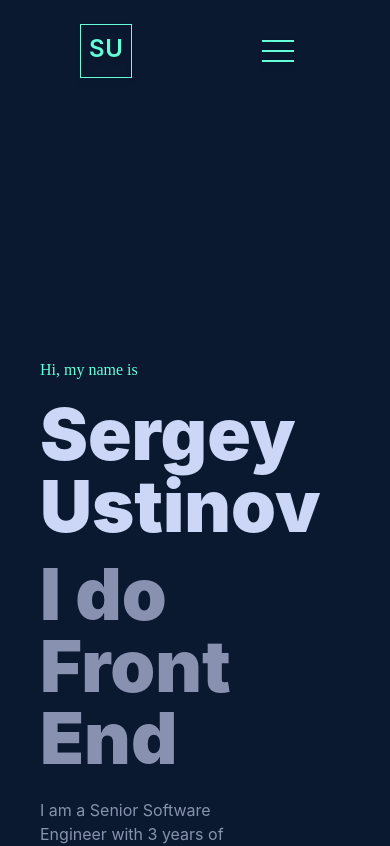
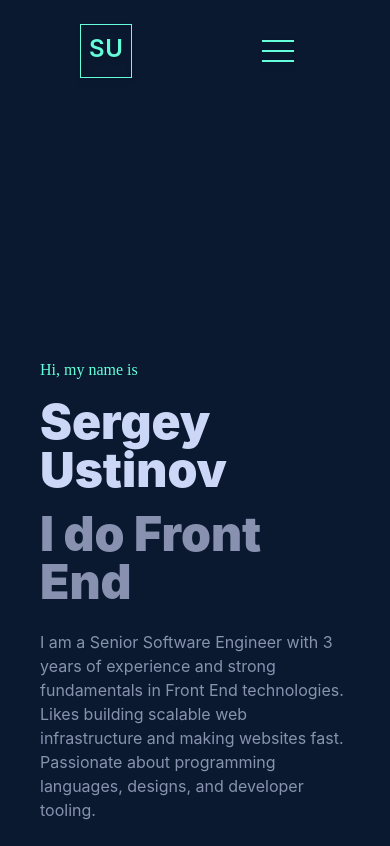
Before and after one commit to sergust/sergeyustinov, a Next.js app: page / in a window 390 px wide. Shown: the top 846 px of the page. Built offline with nearby package versions, Linux system fonts and the light colour scheme; a web font is replaced by a local one.

Commit message:
Add responsiveness for summary.tsx

```diff
--- a/components/summary/summary.tsx
+++ b/components/summary/summary.tsx
@@ -3,18 +3,16 @@ import type { NextComponentType } from 'next'
 const Summary: NextComponentType = () => {
   return (
     <div className="mt-64 flex container items-center justify-center">
-      <div className="max-w-5xl">
+      <div className="w-full sm:max-w-5xl">
         <div className="mb-4">
-          <h1 className="font-mono text-green mb-4 text-green">
+          <h3 className="font-mono text-green mb-4 text-green">
             Hi, my name is
-          </h1>
-          <h1 className="text-7xl font-black mb-4 text-header">
-            Sergey Ustinov
-          </h1>
-          <h1 className="text-7xl font-black">I do Front End</h1>
+          </h3>
+          <h1 className="mb-4 text-header">Sergey Ustinov</h1>
+          <h1 className="font-black">I do Front End</h1>
         </div>
 
-        <p className="w-2/3">
+        <p className="w-full sm:w-2/3">
           I am a Senior Software Engineer with 3 years of experience and strong
           fundamentals in Front End technologies. Likes building scalable web
           infrastructure and making websites fast. Passionate about programming
--- a/styles/globals.css
+++ b/styles/globals.css
@@ -5,6 +5,9 @@
 @import url('http://fonts.cdnfonts.com/css/calibre');
 
 @layer base {
+  h1 {
+    @apply text-5xl sm:text-7xl font-black
+  }
   h2 {
     @apply text-3xl text-header;
   }
```
